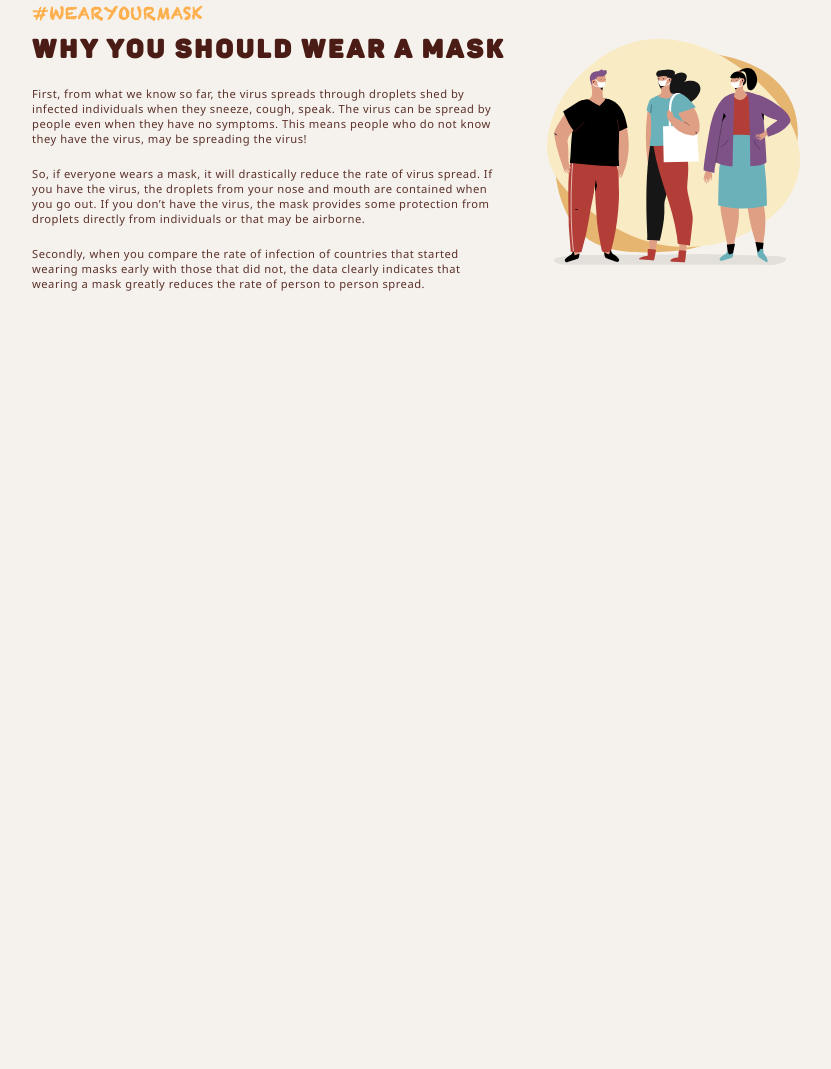
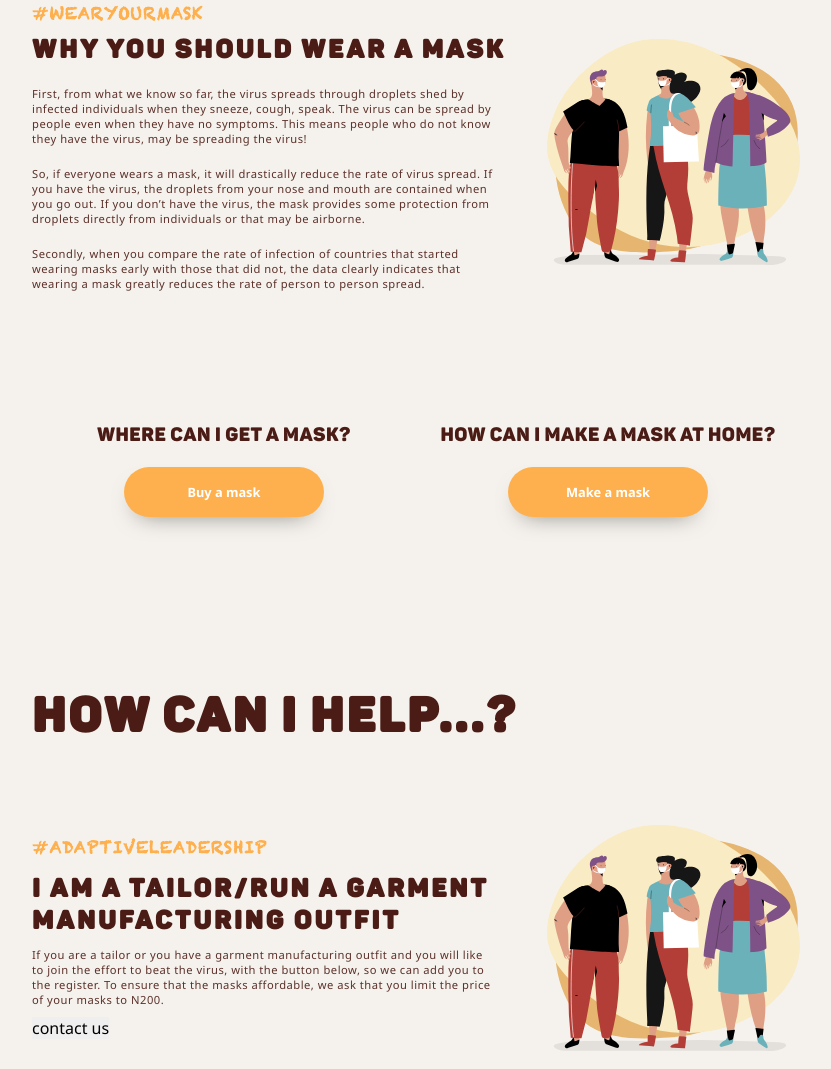
Before and after one commit to josemak25/stay-safe, a plain HTML site: page index.html in a window 1280 px wide. Shown: the part 2774-3843 px from the top of the page, without its empty margins (224-1055 px from the left). Before the commit the page ends 3105 px from the top, so only its background shows below. Drawn offline with Linux system fonts and the light colour scheme.

Commit message:
add contact us form for adpetive leadership

```diff
--- a/index.html
+++ b/index.html
@@ -119,7 +119,7 @@
         <div class="walkthrough-three">
           <div class="walkthrough-three-text">
             <h3>prevention</h3>
-            <h1>How To Protect Yourself</h1>
+            <h1>So, what can you do?</h1>
             <p>
               There is currently no vaccine to prevent coronavirus disease 2019
               (COVID-19). The best way to prevent illness is to avoid being
@@ -221,6 +221,40 @@
             alt="sick_character"
           />
         </div>
+
+        <div class="get-mask-actions">
+          <div>
+            <p>Where can I get a mask?</p>
+            <button>Buy a mask</button>
+          </div>
+          <div>
+            <p>How can I make a Mask at home?</p>
+            <button>Make a mask</button>
+          </div>
+        </div>
+
+        <h1 class="how-to-help">How can I help...?</h1>
+        <div class="walkthrough-six">
+          <div class="walkthrough-six-text">
+            <h3>#AdaptiveLeadership</h3>
+            <h2>I am a tailor/run a garment manufacturing outfit</h2>
+            <p>
+              If you are a tailor or you have a garment manufacturing outfit and
+              you will like to join the effort to beat the virus, with the
+              button below, so we can add you to the register. To ensure that
+              the masks affordable, we ask that you limit the price of your
+              masks to N200.
+            </p>
+            <button>
+              contact us
+            </button>
+          </div>
+          <img
+            class="walkthrough-six-illustrator"
+            src="./images/why_wear_mask.svg"
+            alt="sick_character"
+          />
+        </div>
       </div>
     </div>
   </body>
--- a/styles/index.css
+++ b/styles/index.css
@@ -121,7 +121,8 @@ body {
 
 .contanier-body-header-texts h1,
 .walkthrough-four .walkthrough-four-text h1,
-.walkthrough-five .walkthrough-five-text h1 {
+.walkthrough-five .walkthrough-five-text h1,
+.contanier-body-walkthrough .how-to-help {
   font-size: 3rem;
   font-weight: 900;
   font-family: var(--font-family-bold);
@@ -138,7 +139,8 @@ body {
   opacity: 0.9;
 }
 
-.contanier-body-header-texts button {
+.contanier-body-header-texts button,
+.contanier-body-walkthrough .get-mask-actions div button {
   width: 150px;
   height: 40px;
   font-size: 0.8rem;
@@ -231,7 +233,8 @@ body {
 .walkthrough-two .walkthrough-two-text h3,
 .walkthrough-three .walkthrough-three-text h3,
 .walkthrough-four .walkthrough-four-text h3,
-.walkthrough-five .walkthrough-five-text h3 {
+.walkthrough-five .walkthrough-five-text h3,
+.walkthrough-six .walkthrough-six-text h3 {
   font-size: 0.6rem;
   font-family: var(--font-family-base);
   color: var(--body-action-color);
@@ -269,7 +272,8 @@ body {
 
 .walkthrough-two .walkthrough-two-text p,
 .walkthrough-four .walkthrough-four-text p,
-.walkthrough-five .walkthrough-five-text p {
+.walkthrough-five .walkthrough-five-text p,
+.walkthrough-six .walkthrough-six-text p {
   width: 50%;
 }
 
@@ -310,7 +314,8 @@ body {
 .walkthrough-two .walkthrough-two-illustrator p,
 .walkthrough-three .walkthrough-three-illustrator p,
 .walkthrough-four .walkthrough-four-text p,
-.walkthrough-five .walkthrough-five-text p {
+.walkthrough-five .walkthrough-five-text p,
+.walkthrough-six .walkthrough-six-text p {
   font-size: 0.7rem;
   font-family: var(--font-family-base);
   letter-spacing: 0.5px;
@@ -345,7 +350,8 @@ body {
 
 .walkthrough-three,
 .walkthrough-four,
-.walkthrough-five {
+.walkthrough-five,
+.walkthrough-six {
   display: flex;
   flex-direction: column;
   margin-top: 12rem;
@@ -353,7 +359,8 @@ body {
 }
 
 .walkthrough-four,
-.walkthrough-five {
+.walkthrough-five,
+.walkthrough-six {
   flex-direction: row;
 }
 
@@ -363,26 +370,80 @@ body {
 }
 
 .walkthrough-four .walkthrough-four-text h3,
-.walkthrough-five .walkthrough-five-text h3 {
+.walkthrough-five .walkthrough-five-text h3,
+.walkthrough-six .walkthrough-six-text h3 {
   font-size: 1rem;
   font-family: var(--font-family-chalkduster);
 }
 
 .walkthrough-four .walkthrough-four-text p,
-.walkthrough-five .walkthrough-five-text p {
+.walkthrough-five .walkthrough-five-text p,
+.walkthrough-six .walkthrough-six-text p {
   width: 60%;
   padding: 10px 0px;
   text-align: left;
 }
 
 .walkthrough-four-illustrator,
-.walkthrough-five-illustrator {
+.walkthrough-five-illustrator,
+.walkthrough-six-illustrator {
   width: 33%;
   position: absolute;
   right: 0;
   align-self: center;
 }
 
-.walkthrough-five {
+.walkthrough-five,
+.walkthrough-six {
   margin-top: 5rem;
 }
+
+.contanier-body-walkthrough .get-mask-actions {
+  width: 100%;
+  margin-top: 7rem;
+  display: flex;
+}
+
+.contanier-body-walkthrough .get-mask-actions div {
+  flex: 1;
+  text-align: center;
+}
+
+.contanier-body-walkthrough .get-mask-actions div p {
+  font-size: 1.2rem;
+  font-family: var(--font-family-bold);
+  letter-spacing: 0.5px;
+  padding: 10px 0px;
+}
+
+.contanier-body-walkthrough .get-mask-actions div button {
+  width: 200px;
+  height: 50px;
+  margin-top: 10px;
+  text-transform: none;
+  transition: ease all 0.5s;
+  -webkit-box-shadow: -1px 11px 23px -14px rgba(0, 0, 0, 0.75);
+  -moz-box-shadow: -1px 11px 23px -14px rgba(0, 0, 0, 0.75);
+  box-shadow: -1px 11px 23px -14px rgba(0, 0, 0, 0.5);
+}
+
+.contanier-body-walkthrough .get-mask-actions div button:hover {
+  transition: ease all 0.5s;
+  -webkit-box-shadow: none;
+  -moz-box-shadow: none;
+  box-shadow: none;
+}
+
+.contanier-body-walkthrough .how-to-help {
+  margin-top: 10rem;
+}
+
+.walkthrough-six .walkthrough-six-text h2 {
+  width: 60%;
+  font-size: 1.6rem;
+  font-weight: 900;
+  font-family: var(--font-family-bold);
+  text-transform: uppercase;
+  letter-spacing: 3px;
+  padding-top: 15px;
+}
```
